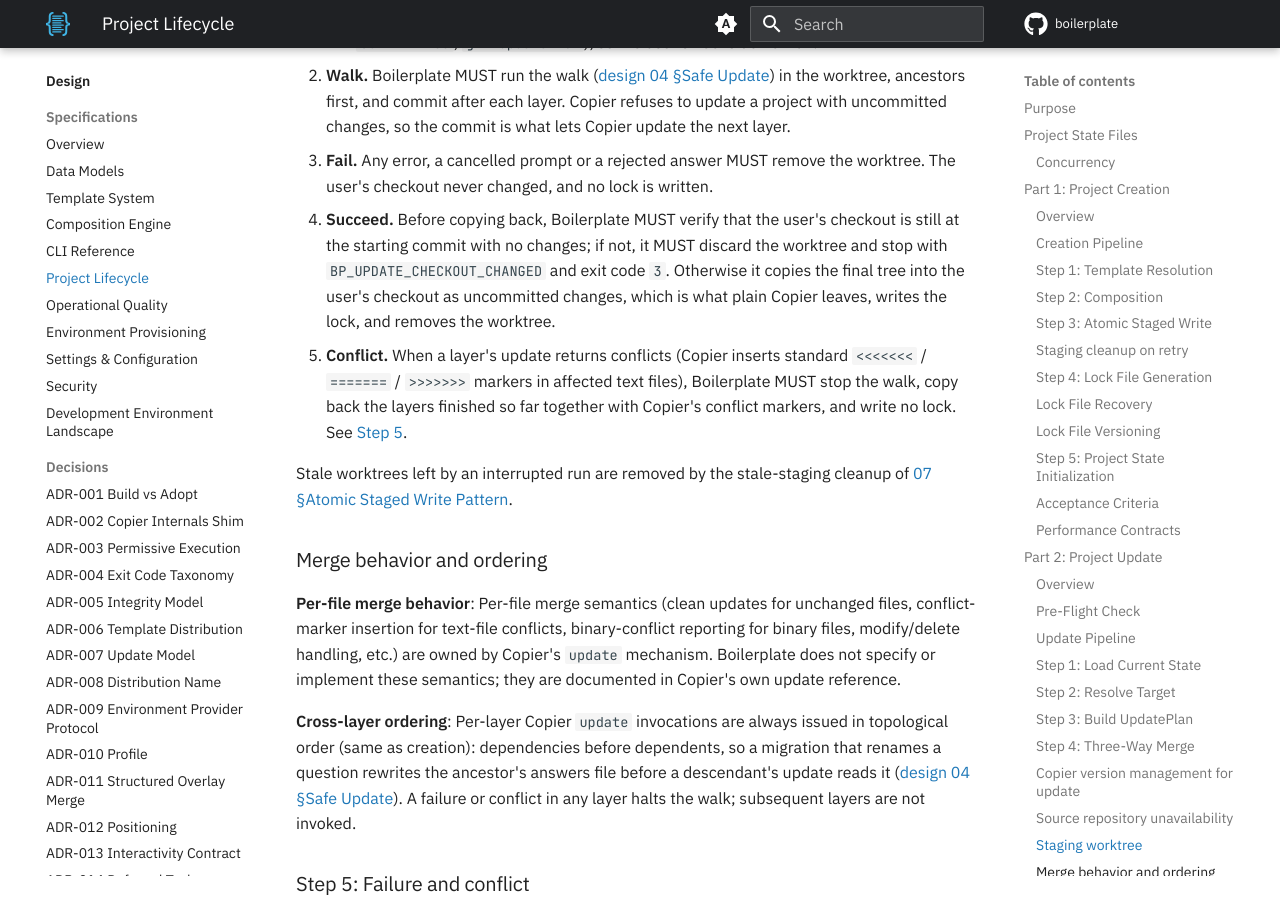
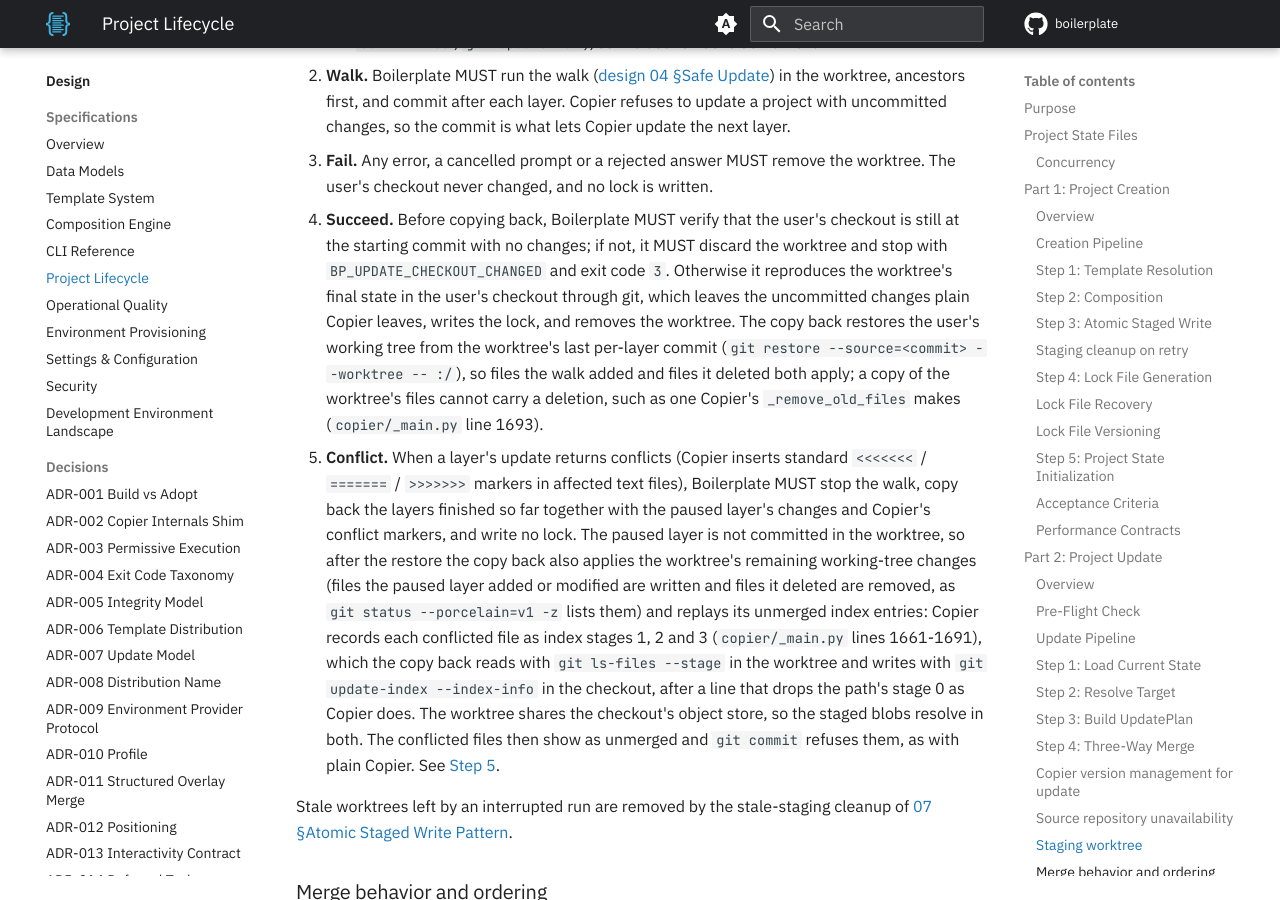
Before and after one commit to TheRealBillSiegler/boilerplate, an MkDocs documentation site: the page built from docs/design/06-project-lifecycle.md, in a window 1280 px wide and 900 px high, scrolled down 12119 px. Built offline with MkDocs 1.6.1 and Material for MkDocs 9.7.7, drawn with Linux system fonts in a browser that asks for light colours; comment, search, counter and statistics services are not loaded; the version menu is left out.

Commit message:
docs(design): copy back through git to keep conflicts and deletions
Copier records a conflicted file as unmerged index stages and deletes files its old copy held, and neither survives a copy of file contents. The copy back restores the working tree from the last per-layer commit and replays the paused layer's changes and unmerged index entries, so git commit refuses the conflicted files.

Co-Authored-By: Claude Sonnet 5.5 <noreply@anthropic.com>

```diff
--- a/docs/design/06-project-lifecycle.md
+++ b/docs/design/06-project-lifecycle.md
@@ -286,8 +286,8 @@ Template source repositories SHOULD be treated as critical infrastructure. The l
     - Boilerplate MUST commit in the worktree with git's plumbing (`git write-tree`, `git commit-tree`, `git update-ref`), so the user's hooks do not run.
 2. **Walk.** Boilerplate MUST run the walk ([design 04 §Safe Update](04-composition-engine.md#safe-update)) in the worktree, ancestors first, and commit after each layer. Copier refuses to update a project with uncommitted changes, so the commit is what lets Copier update the next layer.
 3. **Fail.** Any error, a cancelled prompt or a rejected answer MUST remove the worktree. The user's checkout never changed, and no lock is written.
-4. **Succeed.** Before copying back, Boilerplate MUST verify that the user's checkout is still at the starting commit with no changes; if not, it MUST discard the worktree and stop with `BP_UPDATE_CHECKOUT_CHANGED` and exit code `3`. Otherwise it copies the final tree into the user's checkout as uncommitted changes, which is what plain Copier leaves, writes the lock, and removes the worktree.
-5. **Conflict.** When a layer's update returns conflicts (Copier inserts standard `<<<<<<<` / `=======` / `>>>>>>>` markers in affected text files), Boilerplate MUST stop the walk, copy back the layers finished so far together with Copier's conflict markers, and write no lock. See [Step 5](#step-5-failure-and-conflict).
+4. **Succeed.** Before copying back, Boilerplate MUST verify that the user's checkout is still at the starting commit with no changes; if not, it MUST discard the worktree and stop with `BP_UPDATE_CHECKOUT_CHANGED` and exit code `3`. Otherwise it reproduces the worktree's final state in the user's checkout through git, which leaves the uncommitted changes plain Copier leaves, writes the lock, and removes the worktree. The copy back restores the user's working tree from the worktree's last per-layer commit (`git restore --source=<commit> --worktree -- :/`), so files the walk added and files it deleted both apply; a copy of the worktree's files cannot carry a deletion, such as one Copier's `_remove_old_files` makes (`copier/_main.py` line 1693).
+5. **Conflict.** When a layer's update returns conflicts (Copier inserts standard `<<<<<<<` / `=======` / `>>>>>>>` markers in affected text files), Boilerplate MUST stop the walk, copy back the layers finished so far together with the paused layer's changes and Copier's conflict markers, and write no lock. The paused layer is not committed in the worktree, so after the restore the copy back also applies the worktree's remaining working-tree changes (files the paused layer added or modified are written and files it deleted are removed, as `git status --porcelain=v1 -z` lists them) and replays its unmerged index entries: Copier records each conflicted file as index stages 1, 2 and 3 (`copier/_main.py` lines 1661-1691), which the copy back reads with `git ls-files --stage` in the worktree and writes with `git update-index --index-info` in the checkout, after a line that drops the path's stage 0 as Copier does. The worktree shares the checkout's object store, so the staged blobs resolve in both. The conflicted files then show as unmerged and `git commit` refuses them, as with plain Copier. See [Step 5](#step-5-failure-and-conflict).
 
 Stale worktrees left by an interrupted run are removed by the stale-staging cleanup of [07 §Atomic Staged Write Pattern](07-operational-quality.md#atomic-staged-write-pattern).
 
```
